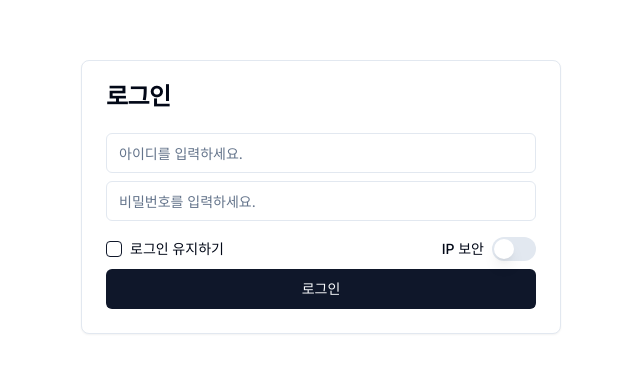
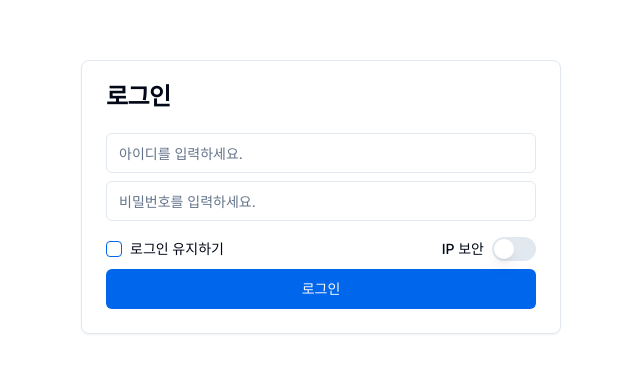
Before and after one commit to hyeRexx/shadcn-ui-example, a Next.js app: page / in a window 1280 px wide. Shown: the part 203-576 px from the top of the page, without its empty margins (319-959 px from the left). Built offline with nearby package versions, Linux system fonts and the light colour scheme.

Commit message:
Change primary color

```diff
--- a/src/app/globals.css
+++ b/src/app/globals.css
@@ -13,7 +13,7 @@
     --popover: 0 0% 100%;
     --popover-foreground: 222.2 84% 4.9%;
 
-      --primary: 222.2 47.4% 11.2%;
+    --primary: 214 100% 46%;
     --primary-foreground: 210 40% 98%;
 
     --secondary: 210 40% 96.1%;
```
Lines whose indentation alone changed are shown as unchanged.
